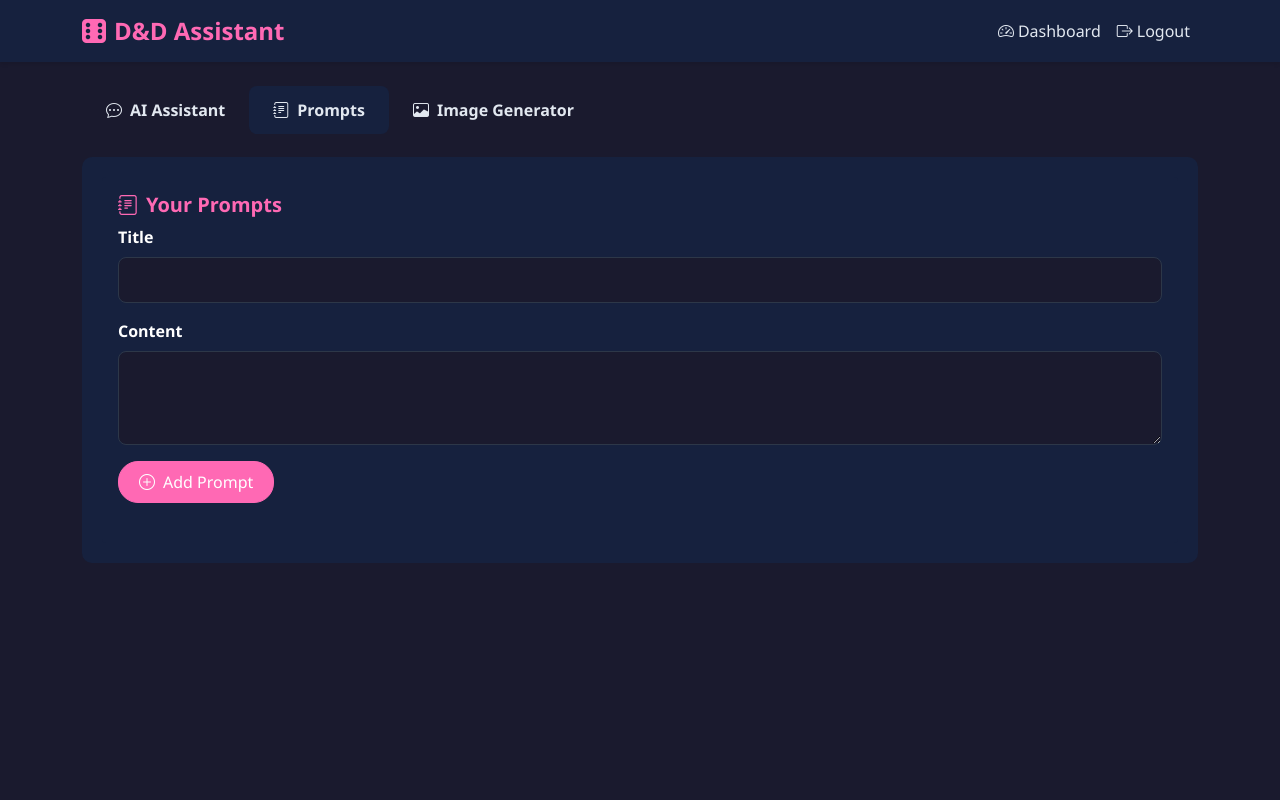
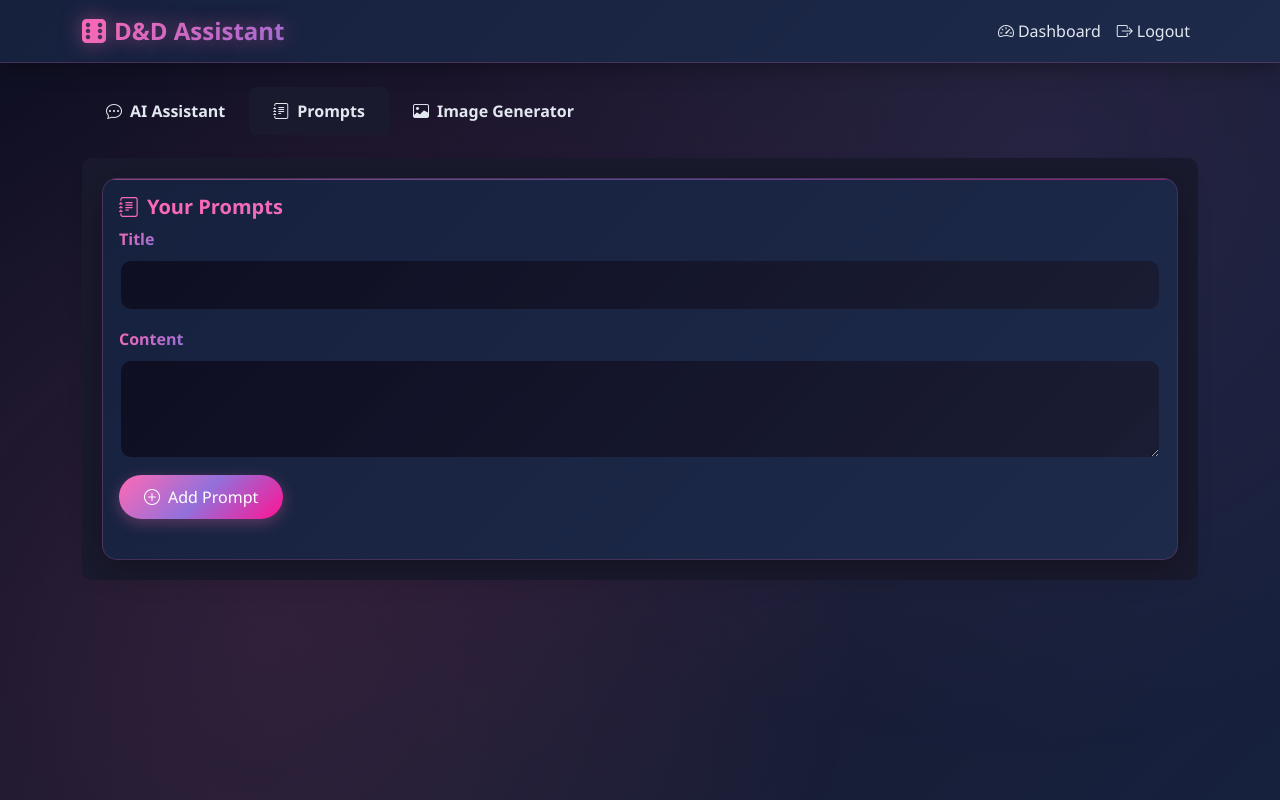
Before and after one commit to NobidoNs/JarvisDND, a Flask app: page /dashboard in a window 1280 px wide, after a click on "Prompts". Run offline with Flask 2, Linux system fonts and the light colour scheme; the visitor is signed in with stand-in values (Sample User, id 1); data comes from the database, SQL or seed files in the repository; data that the repository does not hold is empty; parts of the project's set-up code (start-up, migrations or seed data) failed here and were passed over; some libraries are stand-ins or nearby versions.

Commit message:
Update style.css

```diff
--- a/static/css/style.css
+++ b/static/css/style.css
@@ -2,134 +2,268 @@
     --primary-color: #ff69b4;
     --secondary-color: #9370db;
     --accent-color: #ff1493;
-    --dark-bg: #1a1a2e;
-    --card-bg: #16213e;
+    --dark-bg: #0f0f23;
+    --card-bg: #1a1a2e;
     --text-primary: #ffffff;
     --text-secondary: #e2e8f0;
     --border-color: #2d3748;
     --success-color: #98d8aa;
     --info-color: #a8d8ea;
+
+    /* Gradient variables */
+    --gradient-primary: linear-gradient(135deg, #ff69b4 0%, #9370db 50%, #ff1493 100%);
+    --gradient-secondary: linear-gradient(135deg, #667eea 0%, #764ba2 100%);
+    --gradient-dark: linear-gradient(135deg, #0f0f23 0%, #1a1a2e 50%, #16213e 100%);
+    --gradient-card: linear-gradient(135deg, #16213e 0%, #1e2a4a 100%);
+    --gradient-hover: linear-gradient(135deg, #ff1493 0%, #ff69b4 50%, #9370db 100%);
+    --gradient-text: linear-gradient(135deg, #ff69b4 0%, #9370db 100%);
+    --gradient-border: linear-gradient(135deg, #ff69b4 0%, #9370db 50%, #ff1493 100%);
 }
 
 body {
     min-height: 100vh;
-    background-color: var(--dark-bg);
+    background: var(--gradient-dark);
     color: var(--text-primary);
     font-family: 'Segoe UI', Tahoma, Geneva, Verdana, sans-serif;
+    position: relative;
+}
+
+body::before {
+    content: '';
+    position: fixed;
+    top: 0;
+    left: 0;
+    width: 100%;
+    height: 100%;
+    background:
+        radial-gradient(circle at 20% 80%, rgba(255, 105, 180, 0.1) 0%, transparent 50%),
+        radial-gradient(circle at 80% 20%, rgba(147, 112, 219, 0.1) 0%, transparent 50%),
+        radial-gradient(circle at 40% 40%, rgba(255, 20, 147, 0.05) 0%, transparent 50%);
+    pointer-events: none;
+    z-index: -1;
 }
 
 /* Navbar */
 .navbar {
-    background-color: var(--card-bg);
-    border-bottom: none;
-    box-shadow: 0 2px 4px rgba(0, 0, 0, 0.1);
+    background: var(--gradient-card);
+    border-bottom: 1px solid rgba(255, 105, 180, 0.2);
+    box-shadow: 0 4px 20px rgba(0, 0, 0, 0.3);
+    backdrop-filter: blur(10px);
 }
 
 .navbar-brand {
-    color: var(--primary-color) !important;
+    background: var(--gradient-text);
+    -webkit-background-clip: text;
+    -webkit-text-fill-color: transparent;
+    background-clip: text;
     font-weight: bold;
     font-size: 1.5rem;
+    text-shadow: 0 0 20px rgba(255, 105, 180, 0.5);
 }
 
 .nav-link {
     color: var(--text-secondary) !important;
-    transition: color 0.3s ease;
+    transition: all 0.3s ease;
+    position: relative;
+}
+
+.nav-link::before {
+    content: '';
+    position: absolute;
+    bottom: 0;
+    left: 50%;
+    width: 0;
+    height: 2px;
+    background: var(--gradient-primary);
+    transition: all 0.3s ease;
+    transform: translateX(-50%);
+}
+
+.nav-link:hover::before {
+    width: 100%;
 }
 
 .nav-link:hover {
     color: var(--primary-color) !important;
+    text-shadow: 0 0 10px rgba(255, 105, 180, 0.5);
 }
 
 .nav-pills .nav-link {
-    background-color: var(--card-bg);
+    background: var(--gradient-card);
     color: var(--text-secondary) !important;
-    border: 1px solid var(--border-color);
+    border: 1px solid transparent;
+    background-clip: padding-box;
     margin: 0 5px;
-    border-radius: 20px;
+    border-radius: 25px;
     transition: all 0.3s ease;
+    position: relative;
+    overflow: hidden;
 }
 
-.nav-pills .nav-link:hover {
-    background-color: var(--primary-color);
+.nav-pills .nav-link::before {
+    content: '';
+    position: absolute;
+    top: 0;
+    left: 0;
+    right: 0;
+    bottom: 0;
+    background: var(--gradient-primary);
+    opacity: 0;
+    transition: opacity 0.3s ease;
+    border-radius: 25px;
+}
+
+.nav-pills .nav-link:hover::before,
+.nav-pills .nav-link.active::before {
+    opacity: 1;
+}
+
+.nav-pills .nav-link span {
+    position: relative;
+    z-index: 1;
+}
+
+.nav-pills .nav-link:hover,
+.nav-pills .nav-link.active {
     color: white !important;
     transform: translateY(-2px);
-}
-
-.nav-pills .nav-link.active {
-    background-color: var(--primary-color);
-    color: white !important;
-    box-shadow: 0 4px 8px rgba(255, 105, 180, 0.3);
+    box-shadow: 0 8px 25px rgba(255, 105, 180, 0.4);
 }
 
 /* Cards */
 .card {
-    background-color: var(--card-bg);
-    border: none;
-    animation: none;
+    background: var(--gradient-card);
+    border: 1px solid rgba(255, 105, 180, 0.2);
+    border-radius: 15px;
+    box-shadow: 0 8px 32px rgba(0, 0, 0, 0.3);
+    backdrop-filter: blur(10px);
+    transition: all 0.3s ease;
+    position: relative;
+    overflow: hidden;
+}
+
+.card::before {
+    content: '';
+    position: absolute;
+    top: 0;
+    left: 0;
+    right: 0;
+    height: 1px;
+    background: var(--gradient-primary);
+    opacity: 0.5;
 }
 
 .card:hover {
-    box-shadow: none;
+    transform: translateY(-5px);
+    box-shadow: 0 15px 40px rgba(255, 105, 180, 0.2);
+    border-color: rgba(255, 105, 180, 0.4);
 }
 
 .card-header {
-    background-color: var(--card-bg);
-    border-bottom: none;
-    border-radius: 10px 10px 0 0 !important;
+    background: linear-gradient(135deg, rgba(255, 105, 180, 0.1) 0%, rgba(147, 112, 219, 0.1) 100%);
+    border-bottom: 1px solid rgba(255, 105, 180, 0.2);
+    border-radius: 15px 15px 0 0 !important;
     padding: 1.2rem 1.5rem;
 }
 
 .card-header h5 {
-    color: var(--primary-color);
+    background: var(--gradient-text);
+    -webkit-background-clip: text;
+    -webkit-text-fill-color: transparent;
+    background-clip: text;
     font-weight: 700;
     margin: 0;
 }
 
 .card-title {
-    color: var(--primary-color);
+    background: var(--gradient-text);
+    -webkit-background-clip: text;
+    -webkit-text-fill-color: transparent;
+    background-clip: text;
     font-weight: 600;
 }
 
 /* Buttons */
 .btn-primary {
-    background-color: var(--primary-color);
-    border-color: var(--primary-color);
-    border-radius: 20px;
-    padding: 8px 20px;
+    background: var(--gradient-primary);
+    border: none;
+    border-radius: 25px;
+    padding: 10px 25px;
     transition: all 0.3s ease;
+    position: relative;
+    overflow: hidden;
+    box-shadow: 0 4px 15px rgba(255, 105, 180, 0.3);
+}
+
+.btn-primary::before {
+    content: '';
+    position: absolute;
+    top: 0;
+    left: -100%;
+    width: 100%;
+    height: 100%;
+    background: linear-gradient(90deg, transparent, rgba(255, 255, 255, 0.2), transparent);
+    transition: left 0.5s;
+}
+
+.btn-primary:hover::before {
+    left: 100%;
 }
 
 .btn-primary:hover {
-    background-color: var(--accent-color);
-    border-color: var(--accent-color);
+    background: var(--gradient-hover);
     transform: translateY(-2px);
-    box-shadow: 0 4px 8px rgba(255, 105, 180, 0.3);
+    box-shadow: 0 8px 25px rgba(255, 105, 180, 0.4);
 }
 
 .btn-outline-primary {
     color: var(--primary-color);
-    border-color: var(--primary-color);
+    border: 2px solid transparent;
+    background: linear-gradient(var(--card-bg), var(--card-bg)) padding-box,
+                var(--gradient-primary) border-box;
+    border-radius: 25px;
+    transition: all 0.3s ease;
 }
 
 .btn-outline-primary:hover {
-    background-color: var(--primary-color);
-    border-color: var(--primary-color);
+    background: var(--gradient-primary);
+    color: white;
+    transform: translateY(-2px);
+    box-shadow: 0 8px 25px rgba(255, 105, 180, 0.4);
 }
 
 /* Forms */
 .form-control {
-    background-color: var(--dark-bg);
-    border: 1px solid var(--border-color);
+    background: linear-gradient(135deg, var(--dark-bg) 0%, rgba(26, 26, 46, 0.8) 100%);
+    border: 2px solid transparent;
+    background-clip: padding-box;
     color: var(--text-primary);
-    border-radius: 8px;
-    padding: 10px 15px;
+    border-radius: 12px;
+    padding: 12px 18px;
+    transition: all 0.3s ease;
+    position: relative;
+}
+
+.form-control::before {
+    content: '';
+    position: absolute;
+    top: -2px;
+    left: -2px;
+    right: -2px;
+    bottom: -2px;
+    background: var(--gradient-primary);
+    border-radius: 12px;
+    opacity: 0;
+    transition: opacity 0.3s ease;
+    z-index: -1;
 }
 
 .form-control:focus {
-    background-color: var(--dark-bg);
+    background: linear-gradient(135deg, var(--dark-bg) 0%, rgba(26, 26, 46, 0.9) 100%);
     border-color: var(--primary-color);
     color: var(--text-primary);
-    box-shadow: 0 0 0 0.2rem rgba(255, 105, 180, 0.25);
+    box-shadow: 0 0 20px rgba(255, 105, 180, 0.3);
+    transform: translateY(-1px);
 }
 
 .form-control::placeholder {
@@ -137,18 +271,23 @@ body {
 }
 
 .form-label {
-    color: var(--text-primary);
+    background: var(--gradient-text);
+    -webkit-background-clip: text;
+    -webkit-text-fill-color: transparent;
+    background-clip: text;
     font-weight: 600;
     margin-bottom: 0.5rem;
 }
 
 /* Chat */
 #chatMessages {
-    background-color: var(--dark-bg);
-    border-radius: 8px;
+    background: linear-gradient(135deg, var(--dark-bg) 0%, rgba(26, 26, 46, 0.5) 100%);
+    border-radius: 15px;
     padding: 1rem;
     height: 400px;
     overflow-y: auto;
+    border: 1px solid rgba(255, 105, 180, 0.2);
+    backdrop-filter: blur(10px);
 }
 
 .message {
```
Also changed, not shown: other parts of static/css/style.css (+64 -16 lines).
